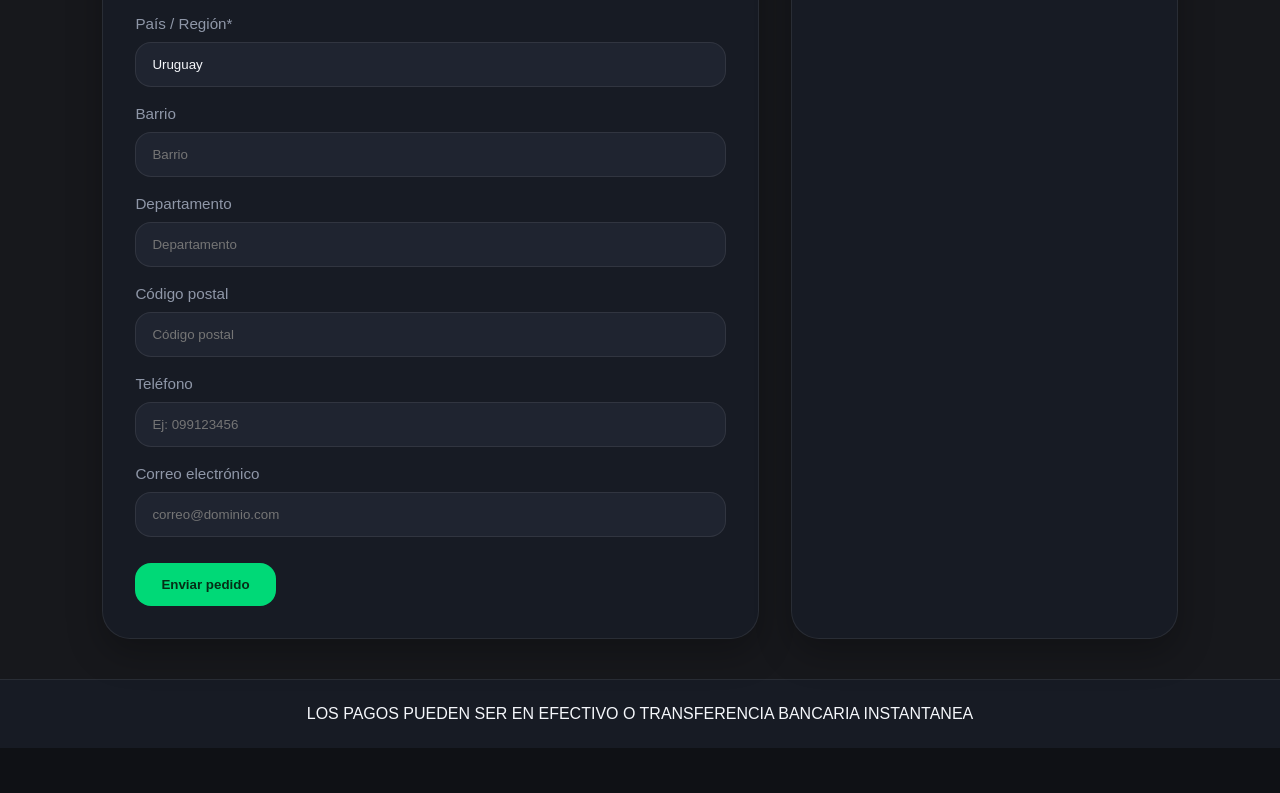
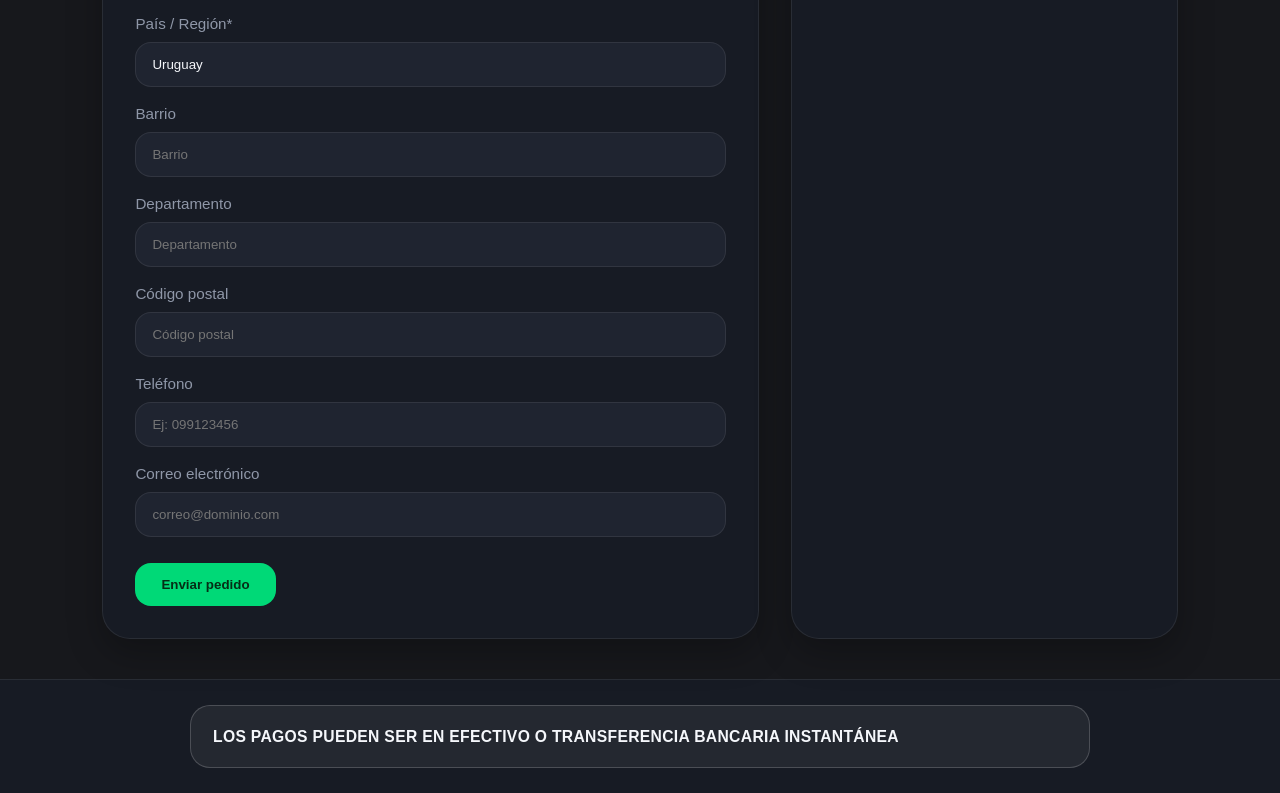
Before and after one commit to Silveralitz/AMDELIVERY, a website: page checkout.html in a window 1280 px wide. Shown: the part 606-1399 px from the top of the page. Before the commit the page ends 1354 px from the top, so only its background shows below. Drawn offline with Linux system fonts and the light colour scheme.

Commit message:
LETRAS AVISO PAGO

```diff
--- a/checkout.html
+++ b/checkout.html
@@ -82,7 +82,9 @@
 </main>
 
 <footer>
-    <p>LOS PAGOS PUEDEN SER EN EFECTIVO O TRANSFERENCIA BANCARIA INSTANTANEA</p>
+    <div class="footer-note">
+        <p>LOS PAGOS PUEDEN SER EN EFECTIVO O TRANSFERENCIA BANCARIA INSTANTÁNEA</p>
+    </div>
 </footer>
 
 <script src="checkout.js" defer></script>
--- a/script.js
+++ b/script.js
@@ -3,8 +3,8 @@ const products = [
         id: 1,
         name: 'Johnnie Walker Red Label (750 ml)',
         description: 'Whisky escocés con sabor equilibrado y notas ahumadas.',
-        price: 320,
-        oldPrice: 380,
+        price: 1400,
+        oldPrice: 1700,
         category: 'Whisky',
         brand: 'Johnnie Walker',
         flavor: 'Ahumado',
--- a/style.css
+++ b/style.css
@@ -596,6 +596,25 @@ footer {
     border-top: 1px solid var(--border);
 }
 
+.footer-note {
+    max-width: 900px;
+    margin: 0 auto;
+    text-align: left;
+    font-size: 0.98rem;
+    color: var(--text);
+    border: 1px solid rgba(255, 255, 255, 0.18);
+    padding: 18px 22px;
+    border-radius: 20px;
+    background: rgba(255, 255, 255, 0.06);
+}
+
+.footer-note p {
+    margin: 0;
+    line-height: 1.6;
+    font-weight: 700;
+    letter-spacing: 0.02em;
+}
+
 .checkout-page {
     padding: 40px 8%;
     min-height: calc(100vh - 180px);
```
